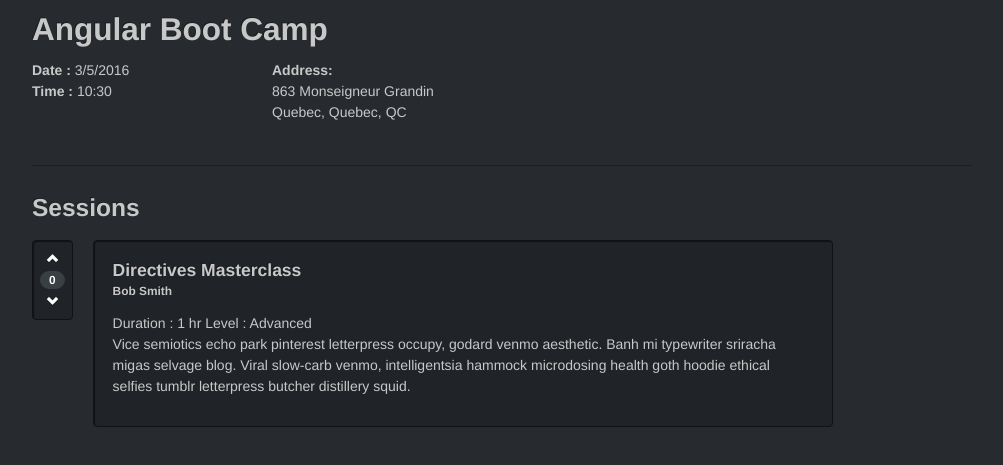
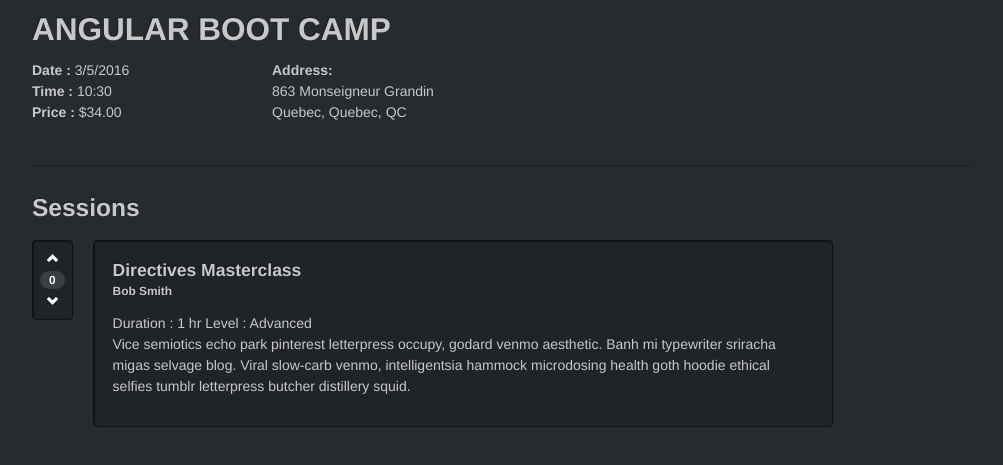
Before and after one commit to ericnsh/AngularJsTutorial, a website: page app/EventDetails.html in a window 1280 px wide. Shown: the part 309-774 px from the top of the page, without its empty margins (138-1141 px from the left). Drawn offline with Linux system fonts and the light colour scheme.

Commit message:
built-in filter

```diff
--- a/app/EventDetails.html
+++ b/app/EventDetails.html
@@ -22,7 +22,7 @@
             <img ng-src="{{event.imageUrl}}" alt="{{event.name}}"></img>
             <div class="row">
                 <div class="spann11">
-                    <h2>{{event.name}}</h2>
+                    <h2>{{event.name | uppercase }}</h2>
                 </div>
             </div>
 
@@ -30,6 +30,7 @@
                 <div class="span3">
                     <div> <strong>Date : </strong> {{event.date}}</div>
                     <div> <strong>Time : </strong> {{event.time}}</div>
+                    <div> <strong>Price : </strong> {{event.price | currency }}</div>
                 </div>
 
                 <div class="span4">
--- a/app/js/controllers/EventController.js
+++ b/app/js/controllers/EventController.js
@@ -5,6 +5,7 @@ eventsApp.controller('EventController', function($scope){
         name : 'Angular Boot Camp',
         date : '3/5/2016',
         time : '10:30',
+        price : 34,
         location :{
             address : '863 Monseigneur Grandin',
             city : 'Quebec',
```
